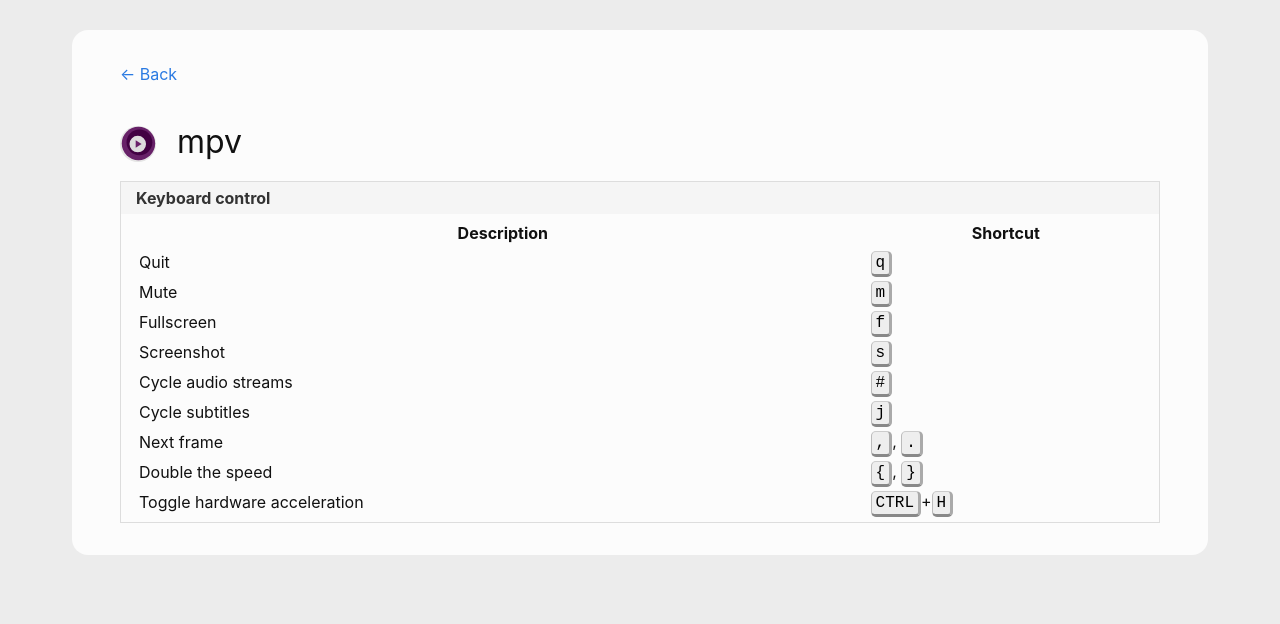
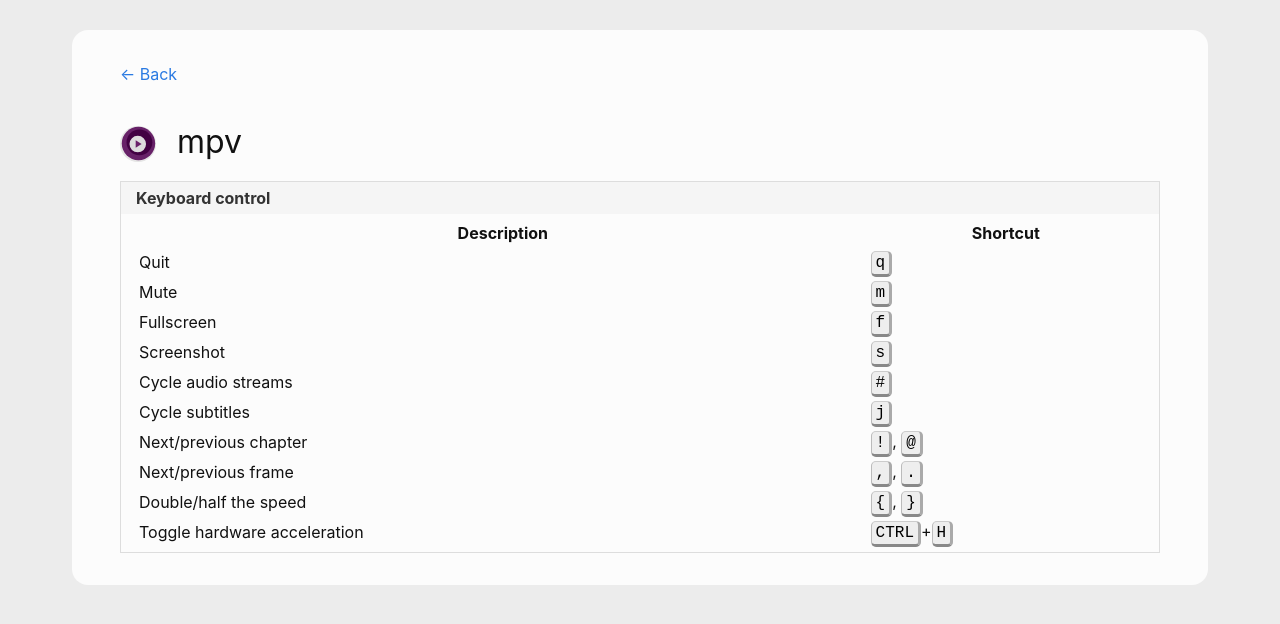
Before and after one commit to andreas-mausch/cheatsheets, a Jekyll site: the page built from _cheatsheets/mpv.md, in a window 1280 px wide. Shown: the top 624 px of the page. Built offline with Jekyll 4.4.1, drawn with Linux system fonts in a browser that asks for light colours.

Commit message:
mpv: Next/previous chapter

```diff
--- a/_cheatsheets/mpv.md
+++ b/_cheatsheets/mpv.md
@@ -11,7 +11,8 @@
       Screenshot: <kbd>s</kbd>
       Cycle audio streams: <kbd>#</kbd>
       Cycle subtitles: <kbd>j</kbd>
-      Next frame: <kbd>,</kbd>, <kbd>.</kbd>
-      Double the speed: <kbd>{</kbd>, <kbd>}</kbd>
+      Next/previous chapter: <kbd>!</kbd>, <kbd>@</kbd>
+      Next/previous frame: <kbd>,</kbd>, <kbd>.</kbd>
+      Double/half the speed: <kbd>{</kbd>, <kbd>}</kbd>
       Toggle hardware acceleration: <kbd>CTRL</kbd>+<kbd>H</kbd>
 ---
```
